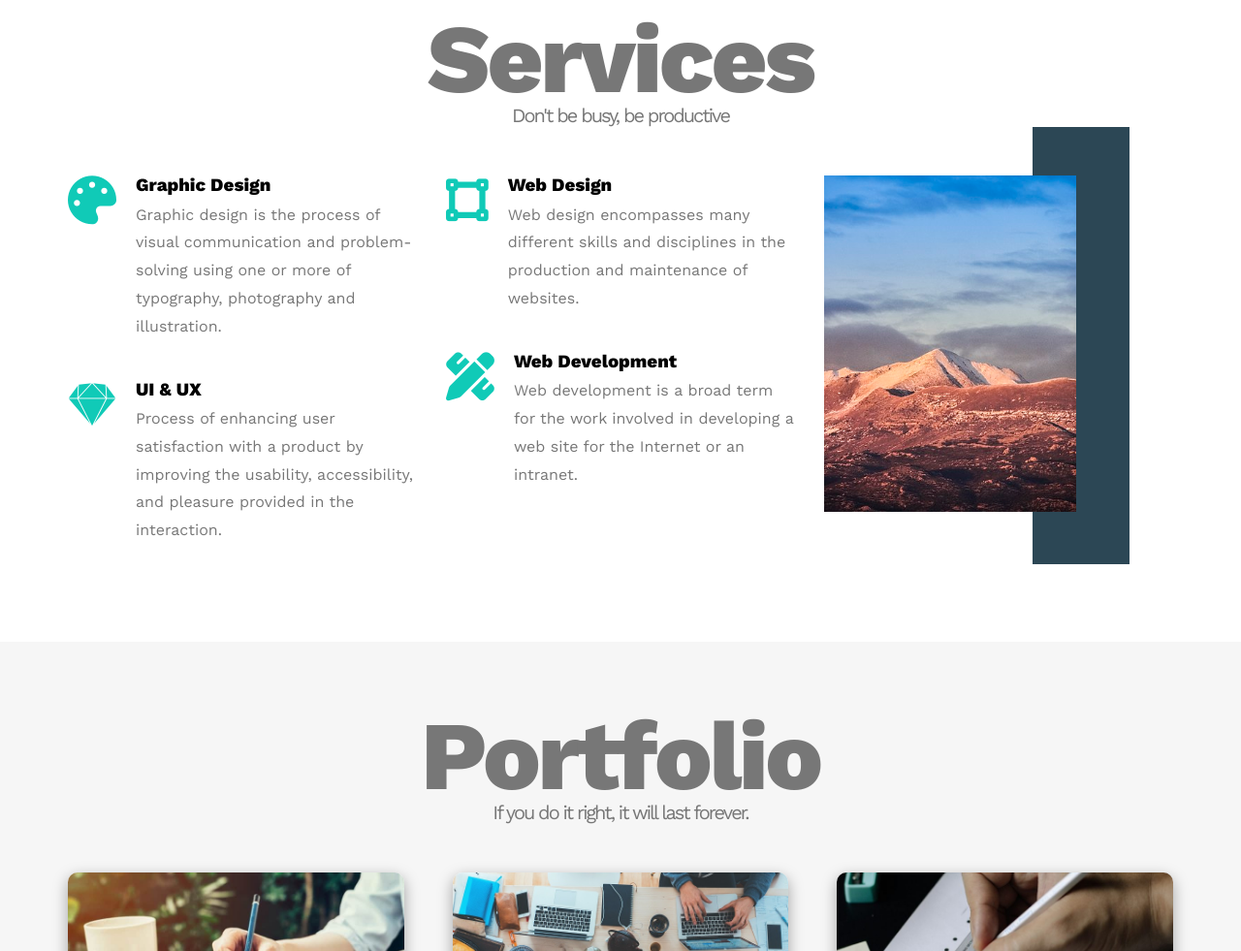
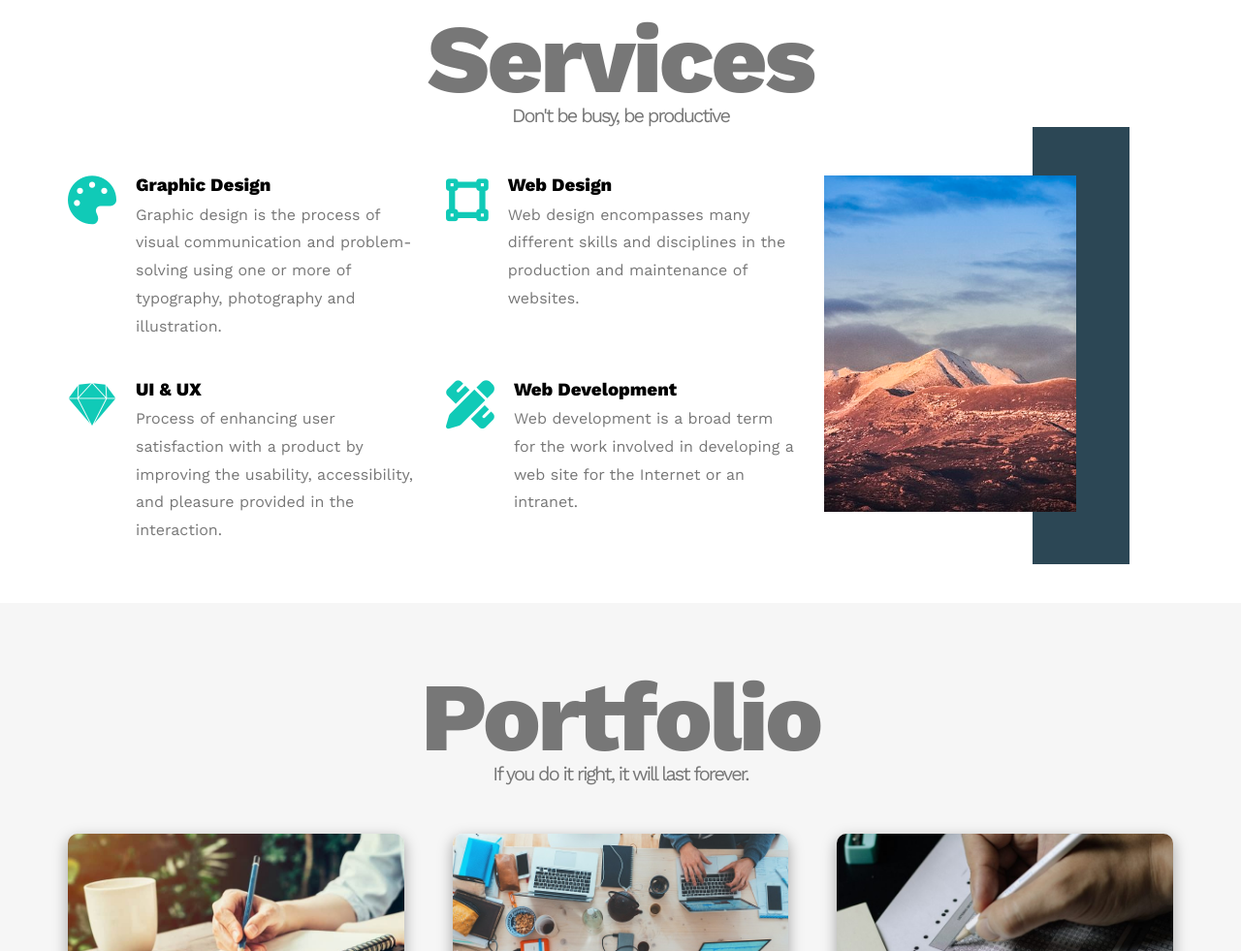
Before and after one commit to Rachid-Ait-Rhoudane/landing-page-design-1, a plain HTML site: page index.html in a window 1280 px wide. Shown: the part 1218-2199 px from the top of the page at 97% size. Drawn offline with nearby package versions, Linux system fonts and the light colour scheme.

Commit message:
fix the services vertical alignement

```diff
--- a/css/partials/sections/_services.scss
+++ b/css/partials/sections/_services.scss
@@ -13,7 +13,8 @@
     .srv {
         display: flex;
         gap: 20px;
-        margin-bottom: 40px;
+        height: 50%;
+        margin-bottom: 20px;
         @include breakpoints(mobile) {
             flex-direction: column;
             text-align: center;
```
Also changed, not shown: css/style.css.
